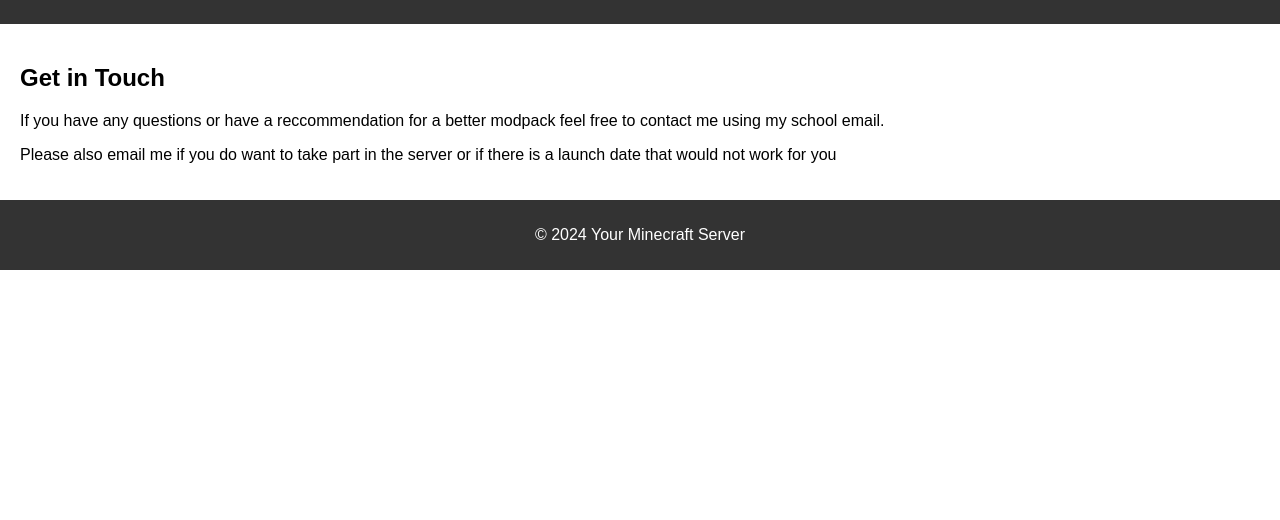
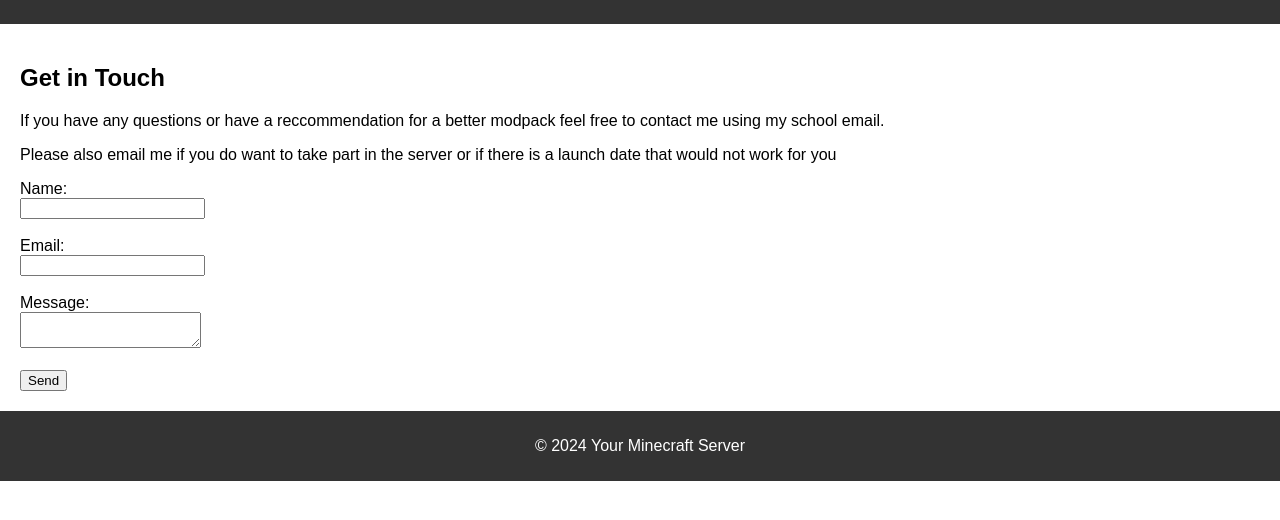
Before and after one commit to samisreallygood/cuddly-palm-tree, a plain HTML site: page contact.html in a window 1280 px wide. Shown: the part 110-630 px from the top of the page. Drawn offline with Linux system fonts and the light colour scheme.

Commit message:
Update contact.html

```diff
--- a/contact.html
+++ b/contact.html
@@ -24,9 +24,27 @@
       <p>If you have any questions or have a reccommendation for a better modpack feel free to contact me using my school email.</p>
       <p>Please also email me if you do want to take part in the server or if there is a launch date that would not work for you
     </section>
+    <section>
+      <form id="contactForm">
+    <label for="name">Name:</label><br>
+    <input type="text" id="name" name="name" required><br><br>
+    <label for="email">Email:</label><br>
+    <input type="email" id="email" name="email" required><br><br>
+    <label for="message">Message:</label><br>
+    <textarea id="message" name="message" required></textarea><br><br>
+    <button type="submit" id="sendMessage">Send</button>
+  </form>
+    </section>
   </main>
   <footer>
     <p>&copy; 2024 Your Minecraft Server</p>
   </footer>
+    <script>
+    document.getElementById('contactForm').addEventListener('submit', function(event) {
+      event.preventDefault(); // Prevent form submission
+      alert('You have been rickrolled!'); // Display alert message
+      window.location.href = 'https://www.youtube.com/watch?v=dQw4w9WgXcQ'; // Redirect to Rickroll
+    });
+  </script>
 </body>
 </html>
```
